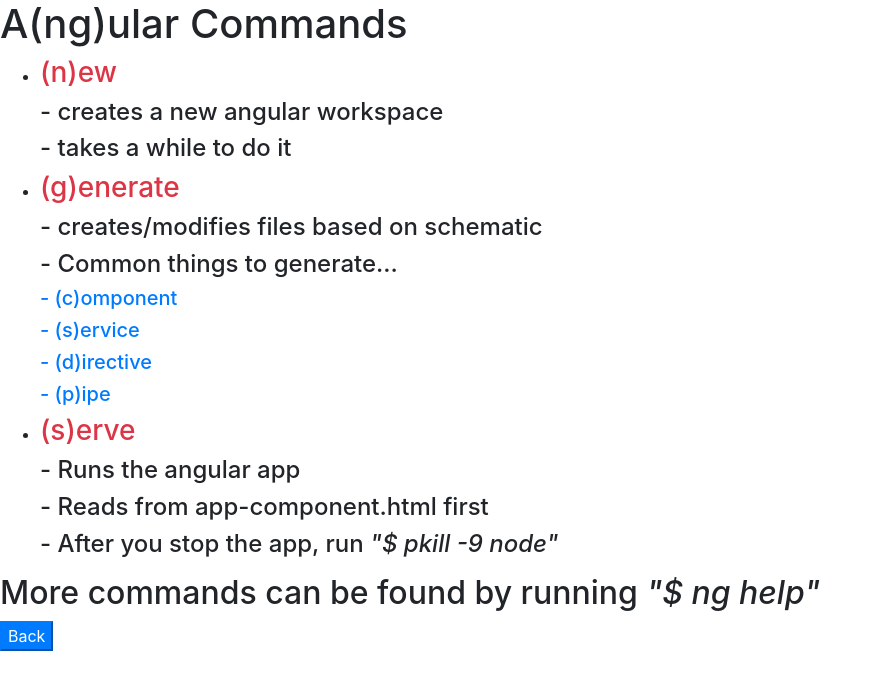
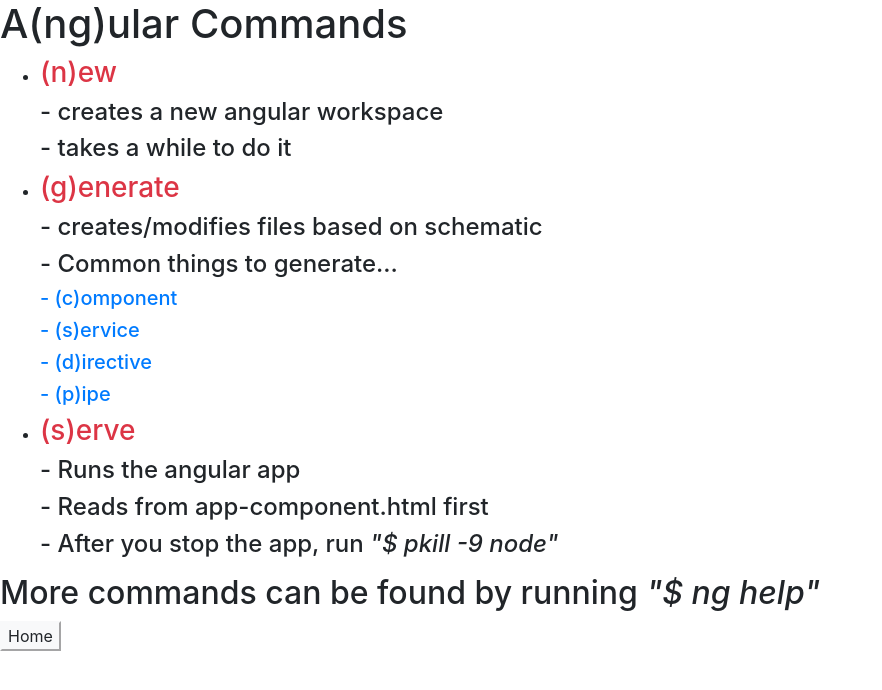
Before and after one commit to alanngo/my-app, an Angular app: page /commands in a window 1280 px wide. Shown: the top 690 px of the page, without its empty margins (0-882 px from the left). Built offline with nearby package versions, Linux system fonts and the light colour scheme.

Commit message:
cant forget about components

```diff
--- a/src/app/app.component.html
+++ b/src/app/app.component.html
@@ -1 +1,2 @@
 <router-outlet></router-outlet>
+<button class="btn-light" (click)="goto('root')">Home</button>
--- a/src/app/commands/commands.component.html
+++ b/src/app/commands/commands.component.html
@@ -23,4 +23,3 @@
     </li>
 </ul>
 <h2>More commands can be found by running <span class="font-italic">"$ ng help"</span></h2>
-<button class="btn-primary" (click)="goto('root')">Back</button>
```
